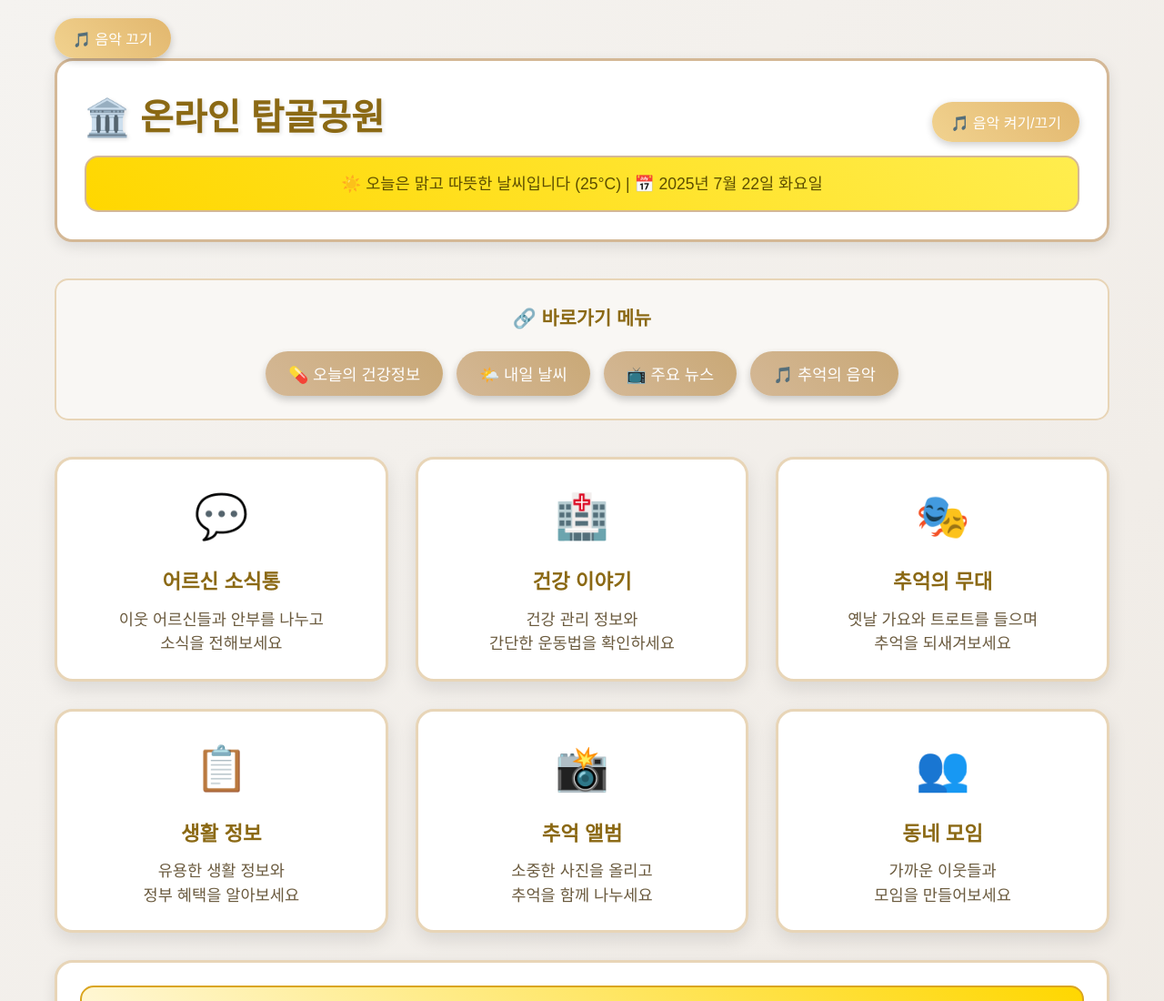
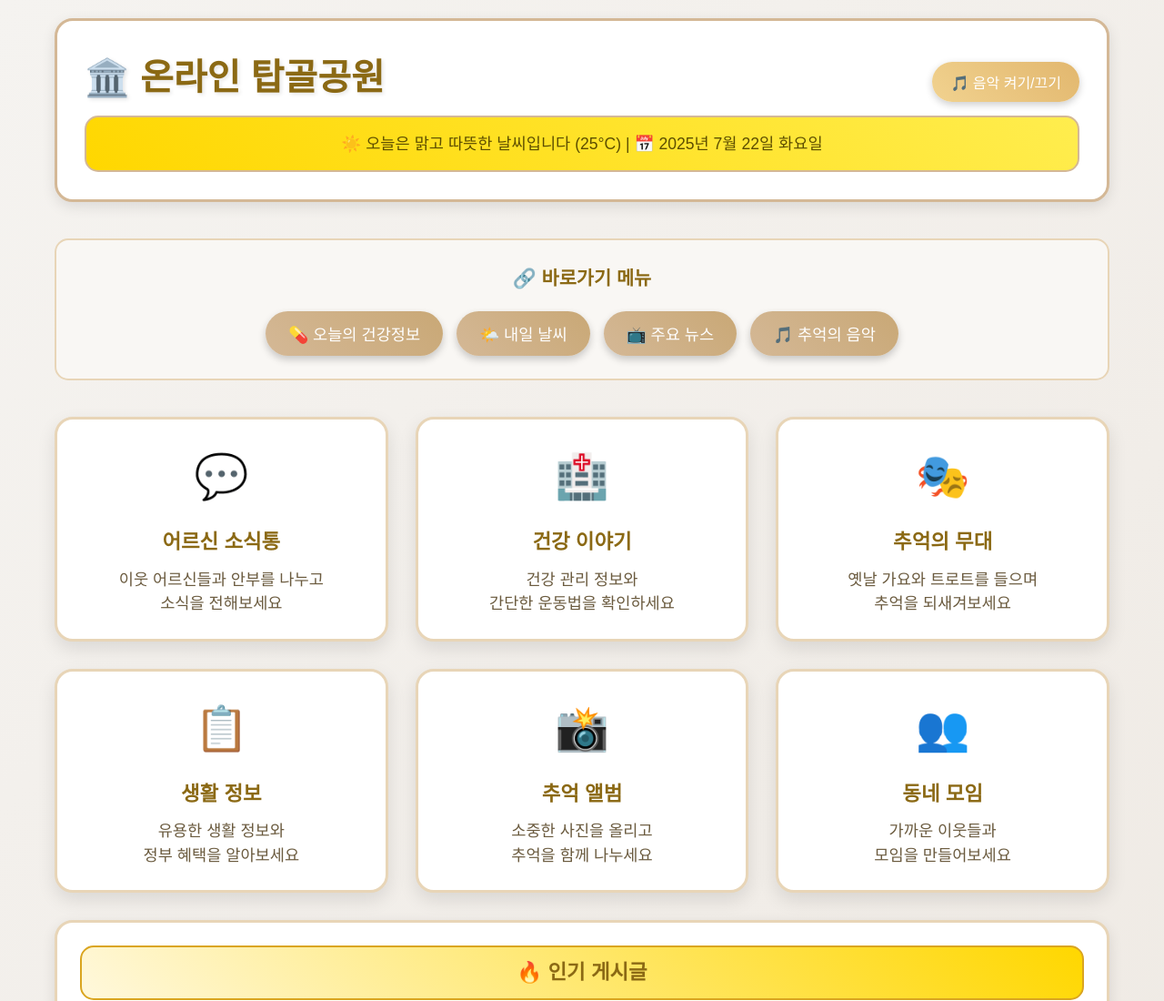
Before and after one commit to oz-factory/oz-online-park, a plain HTML site: page index.html in a window 1280 px wide. Shown: the top 1100 px of the page at 91% size. Drawn offline with Linux system fonts and the light colour scheme.

Commit message:
BGM 수정

```diff
--- a/index.html
+++ b/index.html
@@ -12,7 +12,6 @@
     </div>
     <div class="container">
       <audio id="bgm" src="./assets/sounds/bgm.mp3" loop></audio>
-      <button onclick="toggleBGM()" class="bgm-toggle">🎵 음악 끄기</button>
      <header>
   <div class="logo-container">
     <div class="logo">🏛️ 온라인 탑골공원</div>
```
